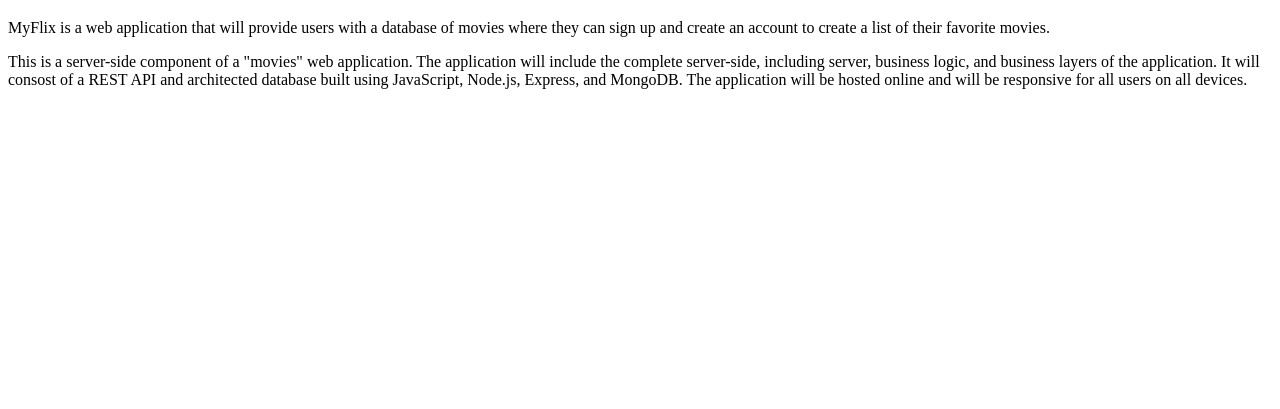
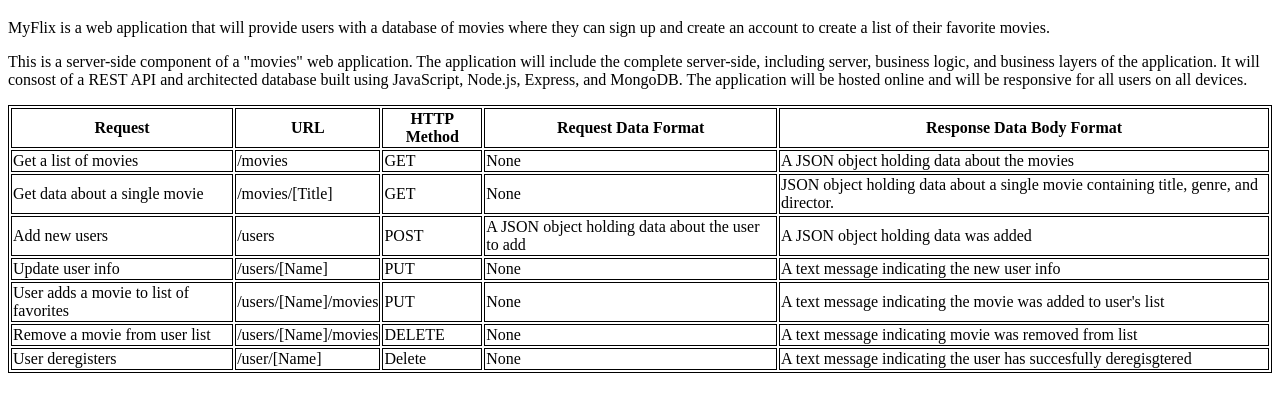
Before and after one commit to Christin-paige/movie_api, a website: page public/documentation.html in a window 1280 px wide. Shown: the part 61-470 px from the top of the page. Drawn offline with Linux system fonts and the light colour scheme.

Commit message:
added documentation
Added table of URL endpoints for the request/response methods

```diff
--- a/public/documentation.html
+++ b/public/documentation.html
@@ -5,6 +5,11 @@
     <meta name="viewport" content="width=device-width, initial-scale=1.0">
     <title>Documentation</title>
 </head>
+<style>
+    table, th, td {
+      border:1px solid black;
+    }
+    </style>
 <body>
     <h1>MyFlix</h1>
     <p>MyFlix is a web application that will provide users with a database of
@@ -19,5 +24,66 @@
         Node.js, Express, and MongoDB.  The application will be hosted online and will
         be responsive for all users on all devices.
     </p>
+
+    <table style = "width: 100%">
+        <tr>
+            <th>Request</th>
+            <th>URL</th>
+            <th>HTTP Method</th>
+            <th>Request Data Format</th>
+            <th>Response Data Body Format</th>
+        </tr>
+        <tr>
+            <td>Get a list of movies</td>
+            <td>/movies</td>
+            <td>GET</td>
+            <td>None</td>
+            <td>A JSON object holding data about the movies</td>
+        </tr>
+        <tr>
+            <td>Get data about a single movie</td>
+            <td>/movies/[Title]</td>
+            <td>GET</td>
+            <td>None</td>
+            <td>JSON object holding data about a single movie containing
+                title, genre, and director.</td>
+        </tr>
+        <tr>
+            <td>Add new users</td>
+            <td>/users</td>
+            <td>POST</td>
+            <td>A JSON object holding data about the user to add</td>
+            <td>A JSON object holding data was added</td>
+        </tr>
+        <tr>
+            <td>Update user info</td>
+            <td>/users/[Name]</td>
+            <td>PUT</td>
+            <td>None</td>
+            <td>A text message indicating the new user info</td>
+        </tr>
+        <tr>
+            <td>User adds a movie to list of favorites</td>
+            <td>/users/[Name]/movies</td>
+            <td>PUT</td>
+            <td>None</td>
+            <td>A text message indicating the movie was added to user's list</td>
+        </tr>
+        <tr>
+            <td>Remove a movie from user list</td>
+            <td>/users/[Name]/movies</td>
+            <td>DELETE</td>
+            <td>None</td>
+            <td>A text message indicating movie was removed from list</td>
+        </tr>
+        <tr>
+            <td>User deregisters</td>
+            <td>/user/[Name]</td>
+            <td>Delete</td>
+            <td>None</td>
+            <td>A text message indicating the user has succesfully deregisgtered</td>
+        </tr>
+
+    </table>
 </body>
 </html>
```
Also changed, not shown: log.txt (+14 -0 lines).
